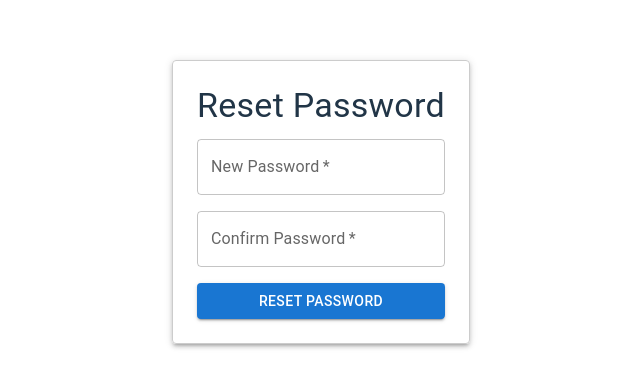
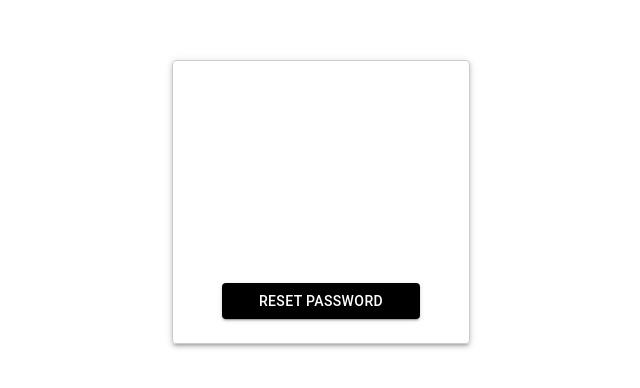
Before and after one commit to app-humsafar/humsafarForgetPassword, a React (Vite) app: page /reset-password/1 in a window 1280 px wide. Shown: the part 218-606 px from the top of the page, without its empty margins (319-959 px from the left). Built offline with nearby package versions, Linux system fonts and the light colour scheme.

Commit message:
update UI of ResetPasswordForm

```diff
--- a/src/components/ResetPasswordForm.jsx
+++ b/src/components/ResetPasswordForm.jsx
@@ -44,32 +44,105 @@ const ResetPasswordForm = () => {
                     boxShadow: 3
                 }}
             >
-                <Typography variant="h4" component="h2" gutterBottom>
+                <Typography variant="h4" component='h2' color='white' gutterBottom>
                     Reset Password
                 </Typography>
+
                 <TextField
                     type="password"
                     label="New Password"
                     variant="outlined"
                     value={password}
                     onChange={(e) => setPassword(e.target.value)}
-                    fullWidth
                     required
-                    sx={{ mb: 2 }}
+                    InputLabelProps={{
+                        style: {
+                            color: 'white',
+                            '&:hover': {
+                                color: 'white',
+                            },
+                        },
+                    }}
+                    InputProps={{
+                        style: {
+                            color: 'white',
+                            '&:hover': {
+                                color: 'black',
+                            },
+                            '&:focus': {
+                                color: 'black',
+                            },
+                        },
+                    }}
+                    sx={{
+                        width: '90%',
+                        mb: 2,
+                        '& .MuiOutlinedInput-root': {
+                            '& fieldset': {
+                                borderColor: 'white',
+                            },
+                            '&:hover fieldset': {
+                                borderColor: 'white',
+                            },
+                            '&.Mui-focused fieldset': {
+                                borderColor: 'white',
+                            },
+                        },
+                    }}
                 />
+
                 <TextField
                     type="password"
                     label="Confirm Password"
                     variant="outlined"
                     value={confirmPassword}
                     onChange={(e) => setConfirmPassword(e.target.value)}
-                    fullWidth
                     required
-                    sx={{ mb: 2 }}
+                    InputLabelProps={{
+                        style: {
+                            color: 'white',
+                            '&:hover': {
+                                color: 'white',
+                            },
+                        },
+                    }}
+                    InputProps={{
+                        style: {
+                            color: 'white',
+                            '&:hover': {
+                                color: 'black',
+                            },
+                            '&:focus': {
+                                color: 'black',
+                            },
+                        },
+                    }}
+                    sx={{
+                        mb: 2,
+                        width: '90%',
+                        '& .MuiOutlinedInput-root': {
+                            '& fieldset': {
+                                borderColor: 'white',
+                            },
+                            '&:hover fieldset': {
+                                borderColor: 'white',
+                            },
+                            '&.Mui-focused fieldset': {
+                                borderColor: 'white',
+                            },
+                        },
+                    }}
                 />
-                <Button type="submit" variant="contained" color="primary" fullWidth>
+
+                <Button
+                    type="submit"
+                    variant="contained"
+                    sx={{ width: '80%' }}
+                    style={{ backgroundColor: 'black', color: 'white' }}
+                >
                     Reset Password
                 </Button>
+
                 {message && (
                     <Typography variant="body2" color="textSecondary" align="center" sx={{ mt: 2 }}>
                         {message}
```
